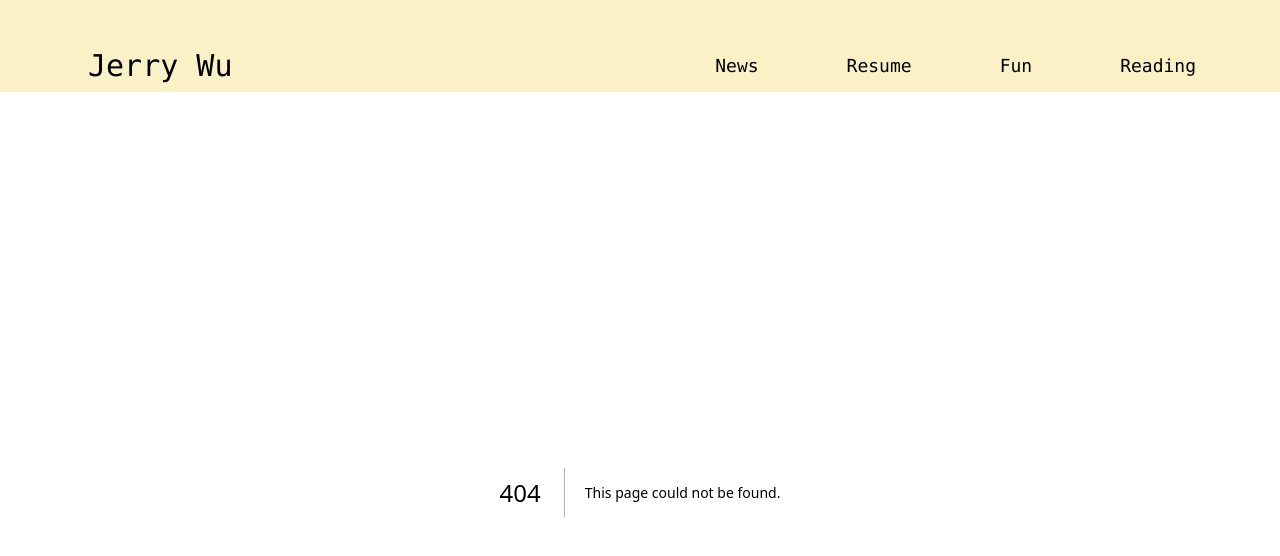
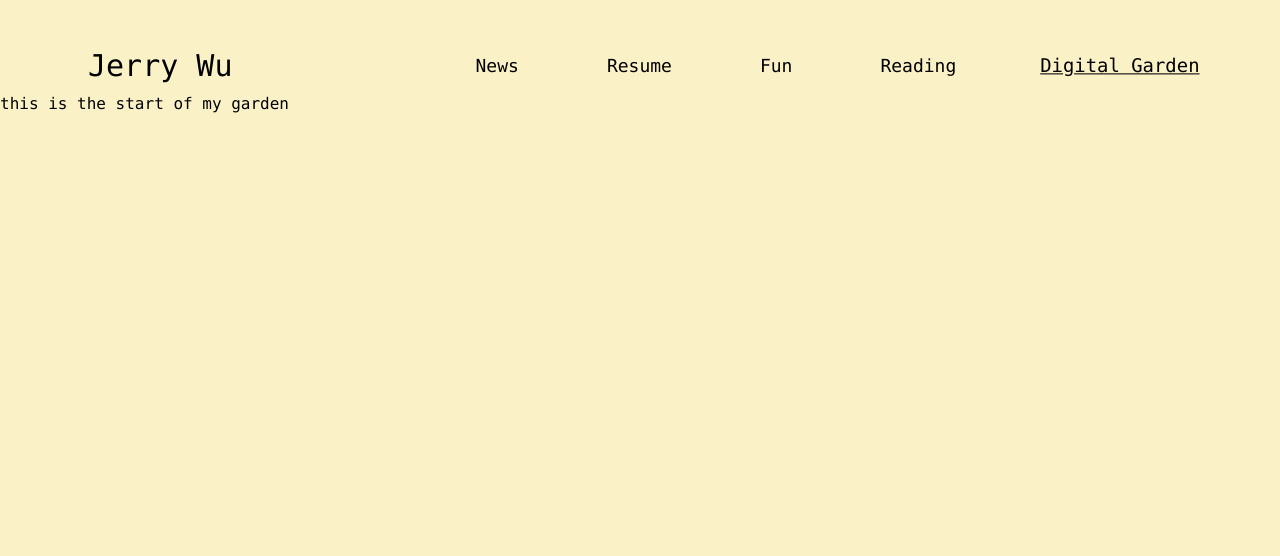
Before and after one commit to jerryowu/personal-website, a Next.js app: page /digital-garden in a window 1280 px wide. Before the commit this address had no page. Shown: the top 556 px of the page. Built offline with nearby package versions, Linux system fonts and the light colour scheme.

Commit message:
added digital-garden to navbar

```diff
--- a/app/components/Navbar.tsx
+++ b/app/components/Navbar.tsx
@@ -70,6 +70,14 @@ export default function Navbar() {
           >
             Reading
           </Link>
+          <Link
+            href="/digital-garden"
+            className={`text-lg p-1 transition-all hover:scale-105 hover:underline ${
+              pathname === "/digital-garden" ? "underline scale-105" : ""
+            }`}
+          >
+            Digital Garden
+          </Link>
         </div>
       </div>
     </div>
--- /dev/null
+++ b/app/digital-garden/page.tsx
@@ -0,0 +1,3 @@
+export default function DigitalGarden() {
+  return <div>this is the start of my garden</div>;
+}
```
